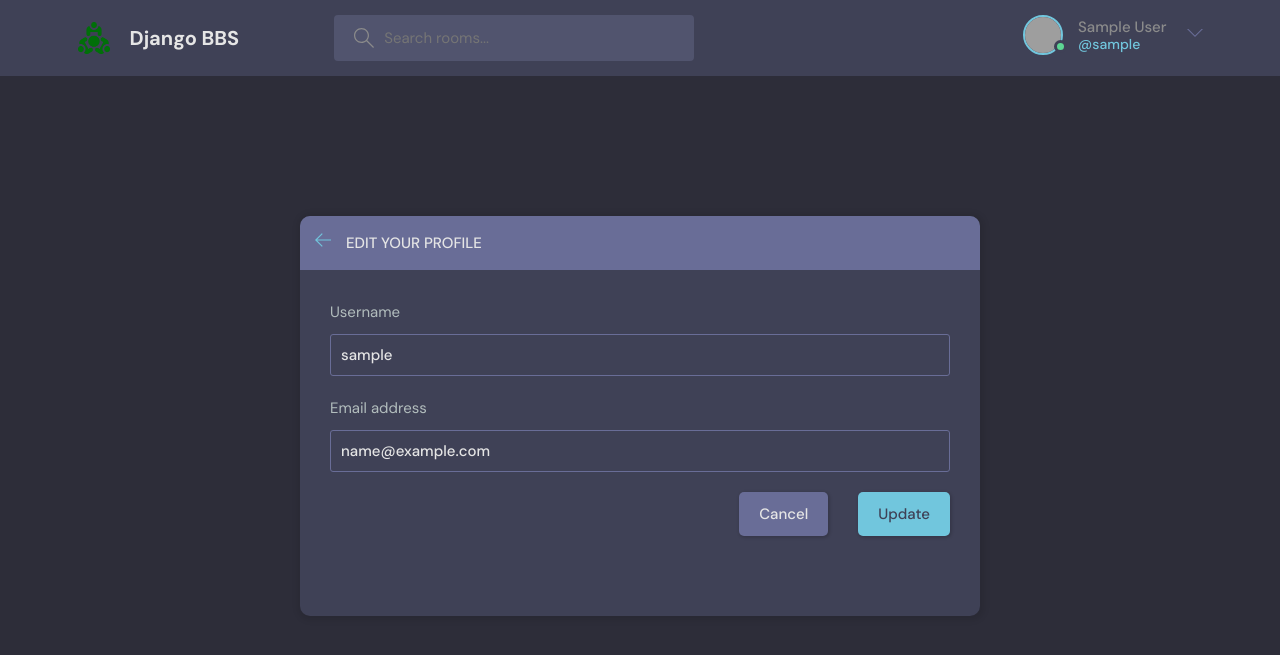
After one commit to robertlent/django-bbs, a Django app: page /update-user/ in a window 1280 px wide. The commit adds this page. Shown: the top 655 px of the page. Run offline with Django 4.2, Linux system fonts and the light colour scheme; the visitor is signed in with stand-in values (Sample User, id 1); grey boxes are pictures that could not be loaded.

Commit message:
Begin implementation of user profile editing
- Logged in user can currently update their username and email address

```diff
--- a/main/forms.py
+++ b/main/forms.py
@@ -1,5 +1,6 @@
 from django.forms import ModelForm
 from .models import Room
+from django.contrib.auth.models import User
 
 
 class RoomForm(ModelForm):
@@ -7,3 +8,9 @@ class RoomForm(ModelForm):
         model = Room
         fields = '__all__'
         exclude = ['host', 'participants']
+
+
+class UserForm(ModelForm):
+    class Meta:
+        model = User
+        fields = ['username', 'email']
--- a/main/templates/main/profile.html
+++ b/main/templates/main/profile.html
@@ -22,7 +22,11 @@
 
                     <p>@{{user.username}}</p>
 
-                    <a href="edit-user.html" class="btn btn--main btn--pill">Edit Profile</a>
+                    {% if request.user == user %}
+
+                    <a href="{% url 'update-user' %}" class="btn btn--main btn--pill">Edit Profile</a>
+
+                    {% endif %}
                 </div>
 
                 <div class="profile__about">
--- /dev/null
+++ b/main/templates/main/update-user.html
@@ -0,0 +1,48 @@
+{% extends 'main.html' %}
+
+{% block content %}
+
+<main class="update-account layout">
+    <div class="container">
+        <div class="layout__box">
+            <div class="layout__boxHeader">
+                <div class="layout__boxTitle">
+
+                    <a href="{{request.META.HTTP_REFERER}}">
+                        <svg version="1.1" xmlns="http://www.w3.org/2000/svg" width="32" height="32"
+                            viewBox="0 0 32 32">
+                            <title>arrow-left</title>
+                            <path
+                                d="M13.723 2.286l-13.723 13.714 13.719 13.714 1.616-1.611-10.96-10.96h27.625v-2.286h-27.625l10.965-10.965-1.616-1.607z">
+                            </path>
+                        </svg>
+                    </a>
+
+                    <h3>Edit your profile</h3>
+                </div>
+            </div>
+
+            <div class="layout__body">
+                <form class="form" method="POST">
+                    {% csrf_token %}
+
+                    {% for field in form %}
+
+                    <div class="form__group">
+                        <label for="profile_pic">{{field.label}}</label>
+                        {{field}}
+                    </div>
+
+                    {% endfor %}
+
+                    <div class="form__action">
+                        <a class="btn btn--dark" href="{{request.META.HTTP_REFERER}}">Cancel</a>
+                        <button class="btn btn--main" type="submit">Update</button>
+                    </div>
+                </form>
+            </div>
+        </div>
+    </div>
+</main>
+
+{% endblock content %}
--- a/main/urls.py
+++ b/main/urls.py
@@ -15,4 +15,6 @@ urlpatterns = [
          views.delete_room, name='delete-room'),
     path('delete-message/<str:primary_key>/',
          views.delete_message, name='delete-message'),
+    path('update-user/',
+         views.update_user, name='update-user'),
 ]
--- a/main/views.py
+++ b/main/views.py
@@ -7,7 +7,7 @@ from django.contrib.auth import authenticate, login, logout
 from django.contrib.auth.forms import UserCreationForm
 from django.contrib import messages
 from .models import Room, Topic, Message
-from .forms import RoomForm
+from .forms import RoomForm, UserForm
 
 
 def login_page(request):
@@ -194,3 +194,19 @@ def delete_message(request, primary_key):
         return redirect('room', primary_key=message.room.id)
 
     return render(request, 'main/delete.html', {'obj': message})
+
+
+@login_required(login_url='/login')
+def update_user(request):
+    user = request.user
+    form = UserForm(instance=user)
+
+    if request.method == 'POST':
+        form = UserForm(request.POST, instance=user)
+
+        if form.is_valid():
+            form.save()
+
+            return redirect('user-profile', primary_key=user.id)
+
+    return render(request, 'main/update-user.html', {'form': form})
--- a/templates/navbar.html
+++ b/templates/navbar.html
@@ -54,11 +54,17 @@
             {% endif %}
 
             <div class="dropdown-menu">
-                <a class="dropdown-link" href=""><svg height="32" version="1.1" viewbox="0 0 32 32" width="32" xmlns="http://www.w3.org/2000/svg">
-                <title>tools</title>
+                <a class="dropdown-link" href="{% url 'update-user' %}">
+                    <svg height="32" version="1.1" viewbox="0 0 32 32" width="32" xmlns="http://www.w3.org/2000/svg">
 
-                <path d="M27.465 32c-1.211 0-2.35-0.471-3.207-1.328l-9.392-9.391c-2.369 0.898-4.898 0.951-7.355 0.15-3.274-1.074-5.869-3.67-6.943-6.942-0.879-2.682-0.734-5.45 0.419-8.004 0.135-0.299 0.408-0.512 0.731-0.572 0.32-0.051 0.654 0.045 0.887 0.277l5.394 5.395 3.586-3.586-5.394-5.395c-0.232-0.232-0.336-0.564-0.276-0.887s0.272-0.596 0.572-0.732c2.552-1.152 5.318-1.295 8.001-0.418 3.274 1.074 5.869 3.67 6.943 6.942 0.806 2.457 0.752 4.987-0.15 7.358l9.392 9.391c0.844 0.842 1.328 2.012 1.328 3.207-0 2.5-2.034 4.535-4.535 4.535zM15.101 19.102c0.26 0 0.516 0.102 0.707 0.293l9.864 9.863c0.479 0.479 1.116 0.742 1.793 0.742 1.398 0 2.535-1.137 2.535-2.535 0-0.668-0.27-1.322-0.742-1.793l-9.864-9.863c-0.294-0.295-0.376-0.74-0.204-1.119 0.943-2.090 1.061-4.357 0.341-6.555-0.863-2.631-3.034-4.801-5.665-5.666-1.713-0.561-3.468-0.609-5.145-0.164l4.986 4.988c0.391 0.391 0.391 1.023 0 1.414l-5 5c-0.188 0.188-0.441 0.293-0.707 0.293s-0.52-0.105-0.707-0.293l-4.987-4.988c-0.45 1.682-0.397 3.436 0.164 5.146 0.863 2.631 3.034 4.801 5.665 5.666 2.2 0.721 4.466 0.604 6.555-0.342 0.132-0.059 0.271-0.088 0.411-0.088z">
-                </path></svg>Settings</a>
+                        <title>tools</title>
+
+                        <path d="M27.465 32c-1.211 0-2.35-0.471-3.207-1.328l-9.392-9.391c-2.369 0.898-4.898 0.951-7.355 0.15-3.274-1.074-5.869-3.67-6.943-6.942-0.879-2.682-0.734-5.45 0.419-8.004 0.135-0.299 0.408-0.512 0.731-0.572 0.32-0.051 0.654 0.045 0.887 0.277l5.394 5.395 3.586-3.586-5.394-5.395c-0.232-0.232-0.336-0.564-0.276-0.887s0.272-0.596 0.572-0.732c2.552-1.152 5.318-1.295 8.001-0.418 3.274 1.074 5.869 3.67 6.943 6.942 0.806 2.457 0.752 4.987-0.15 7.358l9.392 9.391c0.844 0.842 1.328 2.012 1.328 3.207-0 2.5-2.034 4.535-4.535 4.535zM15.101 19.102c0.26 0 0.516 0.102 0.707 0.293l9.864 9.863c0.479 0.479 1.116 0.742 1.793 0.742 1.398 0 2.535-1.137 2.535-2.535 0-0.668-0.27-1.322-0.742-1.793l-9.864-9.863c-0.294-0.295-0.376-0.74-0.204-1.119 0.943-2.090 1.061-4.357 0.341-6.555-0.863-2.631-3.034-4.801-5.665-5.666-1.713-0.561-3.468-0.609-5.145-0.164l4.986 4.988c0.391 0.391 0.391 1.023 0 1.414l-5 5c-0.188 0.188-0.441 0.293-0.707 0.293s-0.52-0.105-0.707-0.293l-4.987-4.988c-0.45 1.682-0.397 3.436 0.164 5.146 0.863 2.631 3.034 4.801 5.665 5.666 2.2 0.721 4.466 0.604 6.555-0.342 0.132-0.059 0.271-0.088 0.411-0.088z">
+                        </path>
+                    </svg>
+
+                    Update Profile
+                </a>
 
                 <a class="dropdown-link" href="{% url 'logout' %}">
                     <svg height="32" version="1.1" viewbox="0 0 32 32" width="32" xmlns="http://www.w3.org/2000/svg">
```
